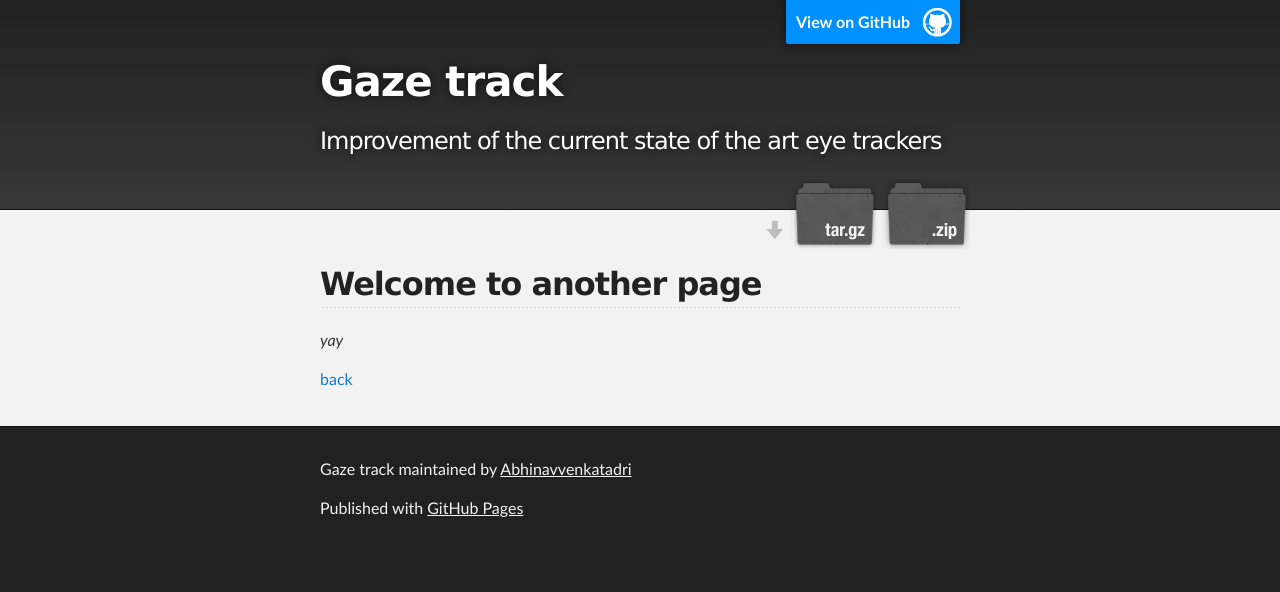
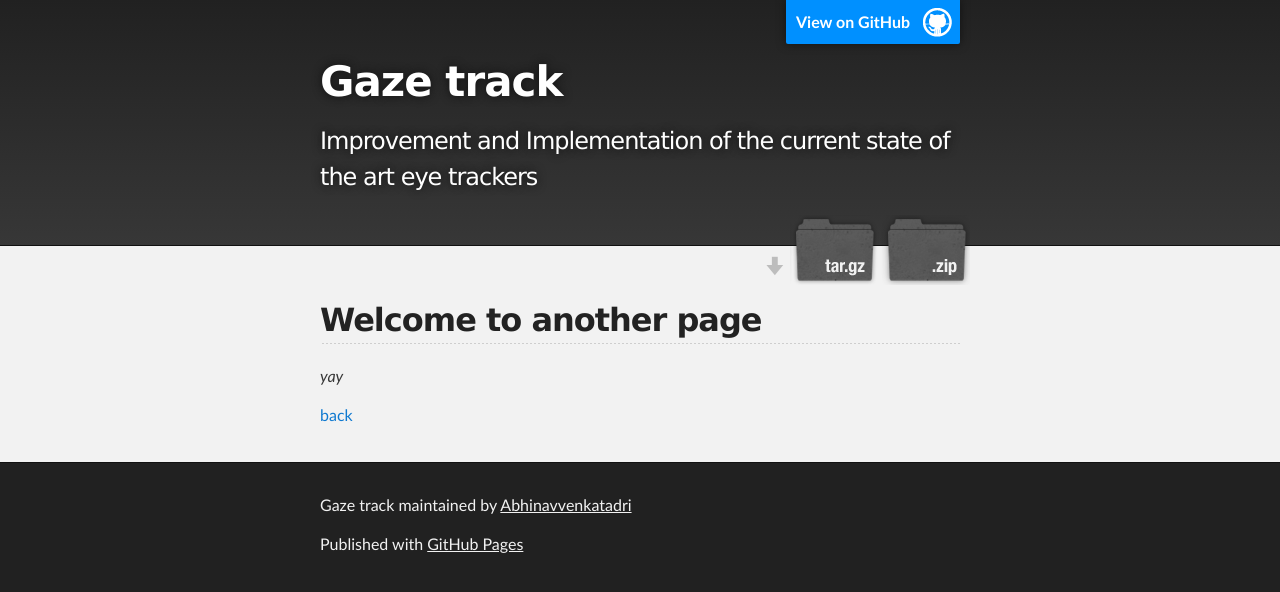
Before and after one commit to Abhinavvenkatadri/Eye-tracking-GSoC, a Jekyll site: the page built from docs/another-page.md, in a window 1280 px wide. Shown: the top 592 px of the page. Built offline with Jekyll 4.4.1, drawn with Linux system fonts in a browser that asks for light colours; our own code applies the rules of GitHub Pages for plain Markdown files.

Commit message:
Update _config.yml

```diff
--- a/docs/_config.yml
+++ b/docs/_config.yml
@@ -1,5 +1,5 @@
 title: Gaze track
-description: Improvement of the current state of the art eye trackers
+description: Improvement and Implementation of the current state of the art eye trackers
 show_downloads: true
 google_analytics:
 theme: jekyll-theme-slate
```
